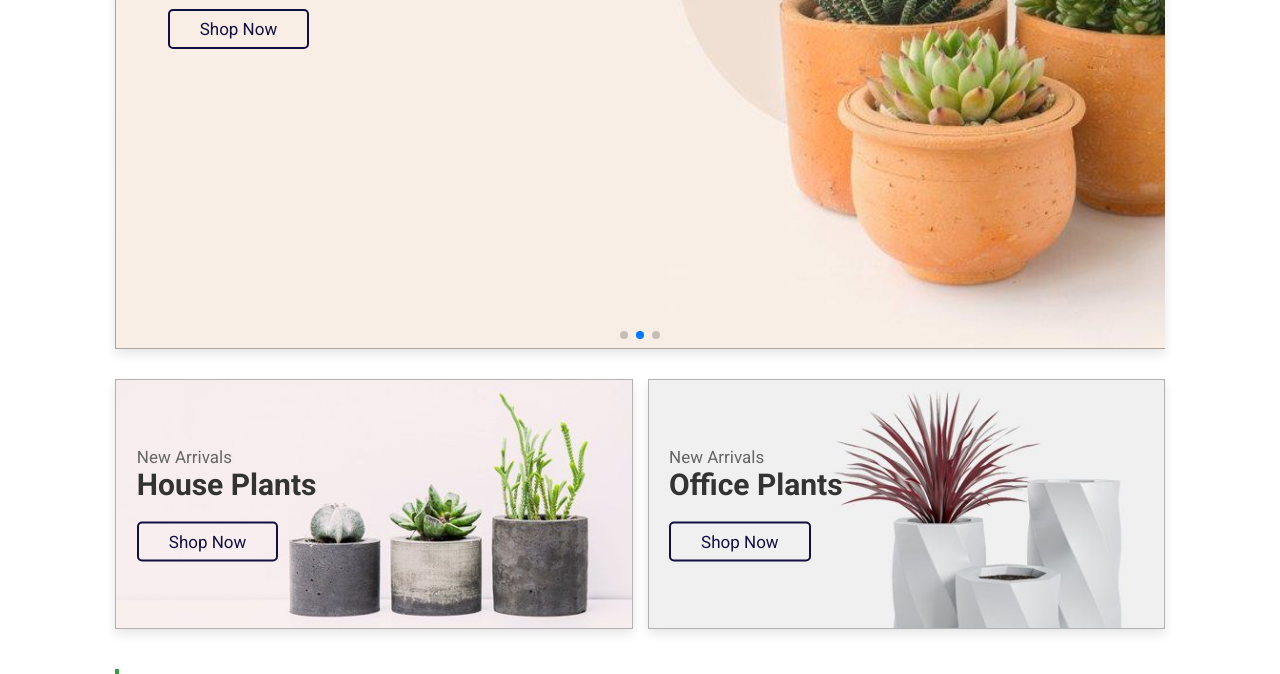
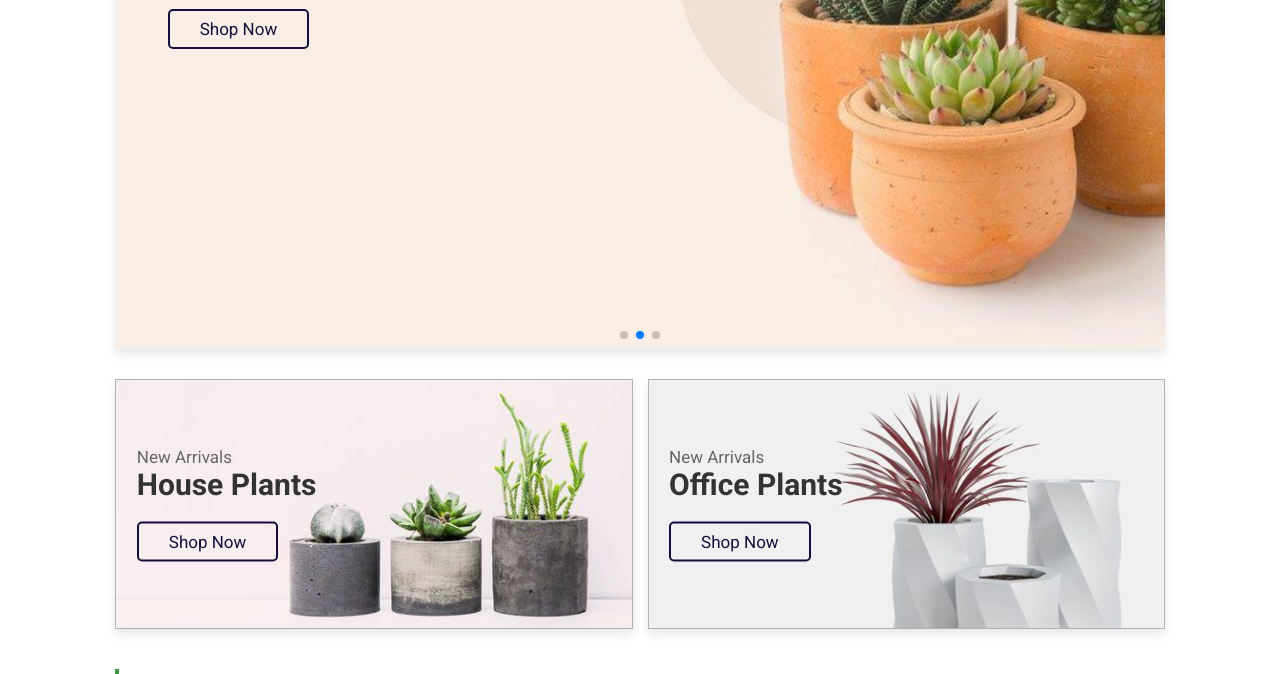
Before and after one commit to Armi303/plant-website, a plain HTML site: page index.html in a window 1280 px wide. Shown: the part 426-1100 px from the top of the page. Drawn offline with nearby package versions, Linux system fonts and the light colour scheme; files whose address does not match are found by name.

Commit message:
style.css

```diff
--- a/style.css
+++ b/style.css
@@ -376,7 +376,6 @@ section {
     background-position: center !important;
     height: 60rem;
     width: 129.8rem;
-    border: .1rem solid rgba(0, 0, 0, .3);
     transition: transform .5s ease-in-out;
   }
 
```
